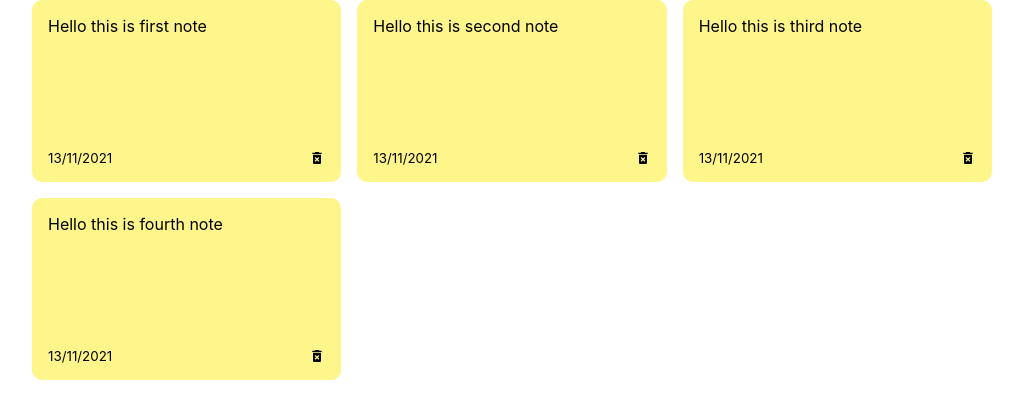
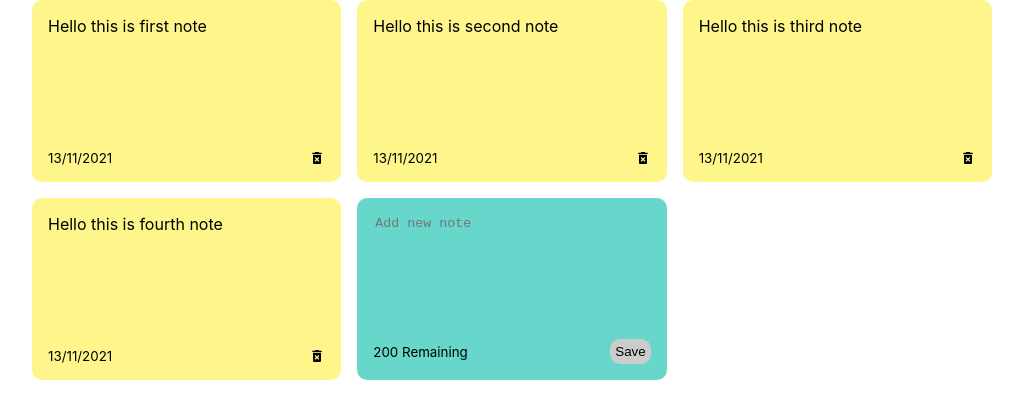
Before and after one commit to gurjung/notes-app, a React (Create React App) app: page / in a window 1280 px wide. Shown: the top 418 px of the page, without its empty margins (128-1151 px from the left). Built offline with nearby package versions, Linux system fonts and the light colour scheme.

Commit message:
adds new note feature

```diff
--- a/src/App.css
+++ b/src/App.css
@@ -6,6 +6,7 @@
   display: flex;
   flex-direction: column;
   justify-content: space-between;
+  white-space: pre-wrap;
 }
 
 .note-footer {
@@ -28,3 +29,30 @@
   column-gap: 1rem;
   grid-template-columns: repeat(auto-fit, minmax(250px, 1fr));
 }
+
+/* add new note box*/
+.note.new {
+  background-color: #67d7cc;
+}
+
+textarea {
+  resize: none;
+  border: none;
+  background-color: #67d7cc;
+}
+
+textarea:focus{
+  outline: none;
+}
+
+.save{
+  border: none;
+  border-radius: 10px;
+  padding: 5px;
+  background-color: rgb(204, 204, 204)
+}
+
+.save:hover{
+  background-color: #fff;
+  cursor: pointer;
+}
--- a/src/App.js
+++ b/src/App.js
@@ -9,9 +9,20 @@
     { id: nanoid(), text: "Hello this is third note", date: "13/11/2021" },
     { id: nanoid(), text: "Hello this is fourth note", date: "13/11/2021" },
   ]);
+
+  const addNote = (text) => {
+    const today = new Date();
+    const newNote = {
+      id: nanoid(),
+      text: text,
+      date: today.toLocaleDateString(),
+    };
+    const newNotes = [...notes, newNote];
+    setNotes(newNotes);
+  };
   return (
     <div className="container">
-      <NotesList notes={notes}/>
+      <NotesList notes={notes} handleAddNote={addNote} />
     </div>
   );
 }
--- /dev/null
+++ b/src/Components/AddNote.js
@@ -0,0 +1,33 @@
+import React, { useState } from "react";
+export const AddNote = ({ handleAddNote }) => {
+  const [noteText, setNoteText] = useState("");
+  const characterLimit = 200;
+  const handleTextChange = (e) => {
+    if (characterLimit - e.target.value.length >= 0) {
+      setNoteText(e.target.value);
+    }
+  };
+  const handleSaveClick = () => {
+    if (noteText.trim().length > 0) {
+      handleAddNote(noteText);
+      setNoteText("");
+    }
+  };
+  return (
+    <div className="note new">
+      <textarea
+        rows="8"
+        cols="10"
+        value={noteText}
+        placeholder="Add new note"
+        onChange={handleTextChange}
+      ></textarea>
+      <div className="note-footer">
+        <small>{characterLimit - noteText.length} Remaining</small>
+        <button className="save" onClick={handleSaveClick}>
+          Save
+        </button>
+      </div>
+    </div>
+  );
+};
--- a/src/Components/NotesList.js
+++ b/src/Components/NotesList.js
@@ -1,11 +1,13 @@
 import React from "react";
 import { Note } from "./Note.js";
-export const NotesList = ({ notes }) => {
+import { AddNote } from "./AddNote.js";
+export const NotesList = ({ notes, handleAddNote }) => {
   return (
     <div className="notes-list">
-      {notes.map((item)=>(
-          <Note id={item.id} text={item.text} date={item.date}/>
+      {notes.map((item) => (
+        <Note id={item.id} text={item.text} date={item.date} />
       ))}
+      <AddNote handleAddNote={handleAddNote} />
     </div>
   );
 };
```
